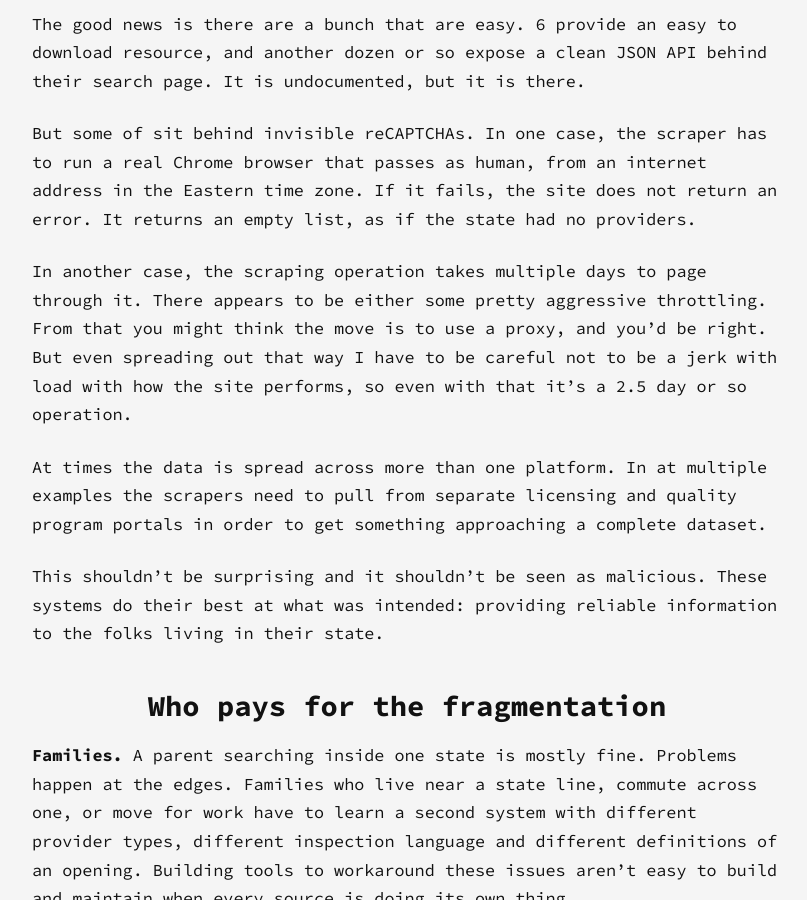
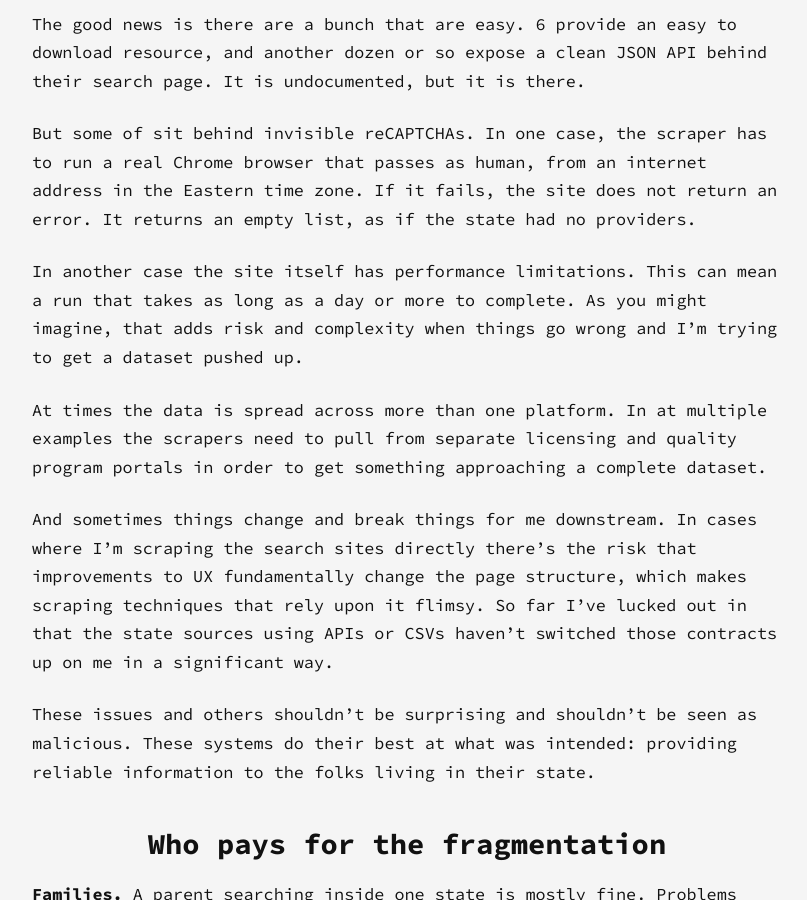
Before and after one commit to Ryan-Koch/ryan-koch.github.io, a Jekyll site: the page built from _posts/2026-11-25-The-Fifty-State-Data-Problem-in-Child-Care.md, in a window 1280 px wide and 900 px high, scrolled down 1521 px. Shown: the whole window, without its empty margins (233-1040 px from the left). Built offline with Jekyll 4.4.1, drawn with Linux system fonts in a browser that asks for light colours; comment, search, counter and statistics services are not loaded.

Commit message:
update post language a bit to fit my preferences

```diff
--- a/_posts/2026-11-25-The-Fifty-State-Data-Problem-in-Child-Care.md
+++ b/_posts/2026-11-25-The-Fifty-State-Data-Problem-in-Child-Care.md
@@ -32,11 +32,14 @@ The good news is there are a bunch that are easy. 6 provide an easy to download
 
 But some of sit behind invisible reCAPTCHAs. In one case, the scraper has to run a real Chrome browser that passes as human, from an internet address in the Eastern time zone. If it fails, the site does not return an error. It returns an empty list, as if the state had no providers.
 
-In another case, the scraping operation takes multiple days to page through it. There appears to be either some pretty aggressive throttling. From that you might think the move is to use a proxy, and you'd be right. But even spreading out that way I have to be careful not to be a jerk with load with how the site performs, so even with that it's a 2.5 day or so operation.
+In another case the site itself has performance limitations. This can mean a run that takes as long as a day or more to complete.
+As you might imagine, that adds risk and complexity when things go wrong and I'm trying to get a dataset pushed up.
 
 At times the data is spread across more than one platform. In at multiple examples the scrapers need to pull from separate licensing and quality program portals in order to get something approaching a complete dataset.
 
-This shouldn't be surprising and it shouldn't be seen as malicious. These systems do their best at what was intended: providing reliable information to the folks living in their state.
+And sometimes things change and break things for me downstream. In cases where I'm scraping the search sites directly there's the risk that improvements to UX fundamentally change the page structure, which makes scraping techniques that rely upon it flimsy. So far I've lucked out in that the state sources using APIs or CSVs haven't switched those contracts up on me in a significant way.
+
+These issues and others shouldn't be surprising and shouldn't be seen as malicious. These systems do their best at what was intended: providing reliable information to the folks living in their state.
 
 ## Who pays for the fragmentation
 
```
